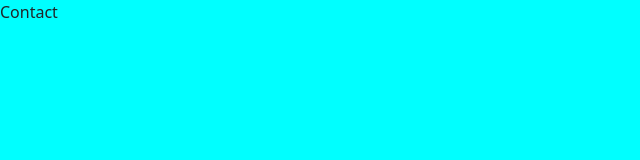
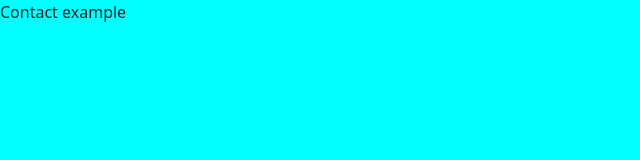
Before and after one commit to RemseyMailjard/Project_X, a plain HTML site: page contact.html in a window 1280 px wide. Shown: the full height of the page, 0-640 px from the left. Drawn offline with nearby package versions, Linux system fonts and the light colour scheme.

Commit message:
Updatet contact.html

```diff
--- a/contact.html
+++ b/contact.html
@@ -19,7 +19,7 @@
     <!-- place navbar here -->
   </header>
   <main>
-    Contact
+    Contact example
   </main>
   <footer>
     <!-- place footer here -->
```
